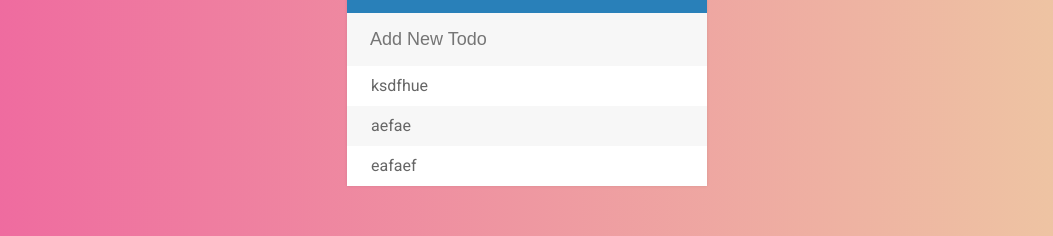
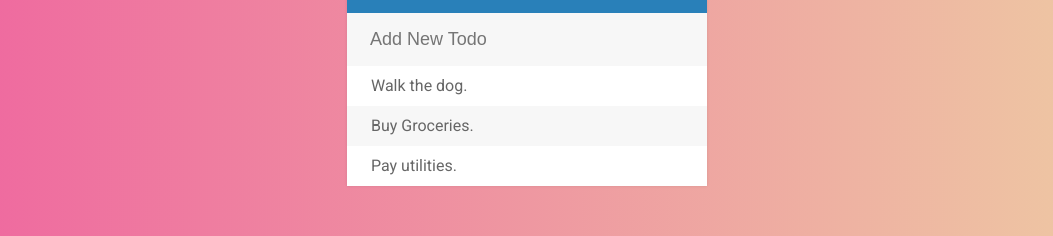
Before and after one commit to MaeganW/JS-To-Do-List-App, a plain HTML site: page TODO List MAJOR PROJECT/index.html in a window 1280 px wide. Shown: the part 135-371 px from the top of the page, without its empty margins (113-1166 px from the left). Drawn offline with Linux system fonts and the light colour scheme.

Commit message:
Update index.html

```diff
--- a/TODO List MAJOR PROJECT/index.html
+++ b/TODO List MAJOR PROJECT/index.html
@@ -17,9 +17,9 @@
         <input type="text" placeholder="Add New Todo">
 
         <ul>
-            <li><span><i class="fa fa-trash"></i></span> ksdfhue</li>
-            <li><span><i class="fa fa-trash"></i></span> aefae</li>
-            <li><span><i class="fa fa-trash"></i></span> eafaef</li>
+            <li><span><i class="fa fa-trash"></i></span> Walk the dog.</li>
+            <li><span><i class="fa fa-trash"></i></span> Buy Groceries.</li>
+            <li><span><i class="fa fa-trash"></i></span> Pay utilities.</li>
         </ul>
 
     </div>
```
